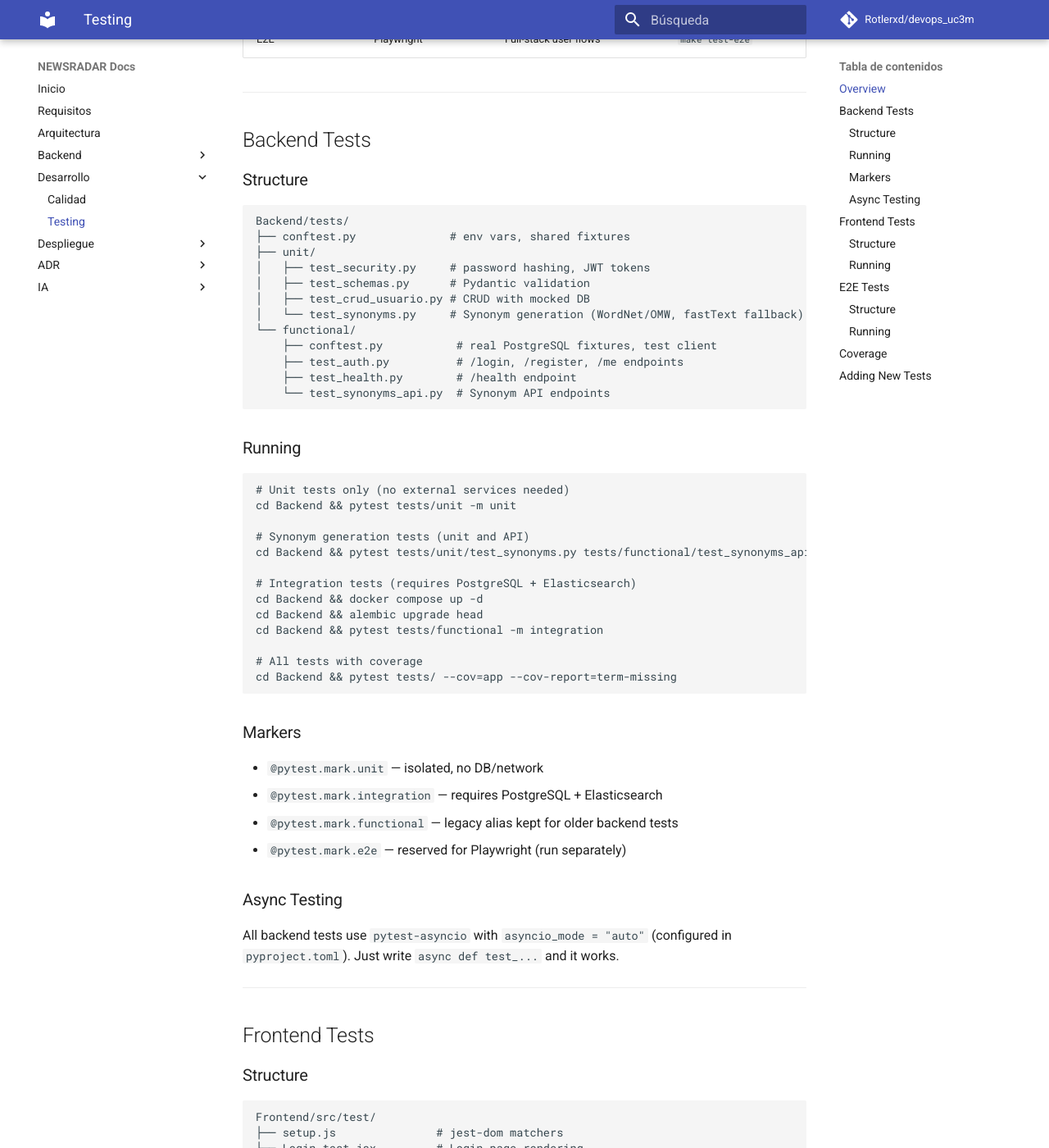
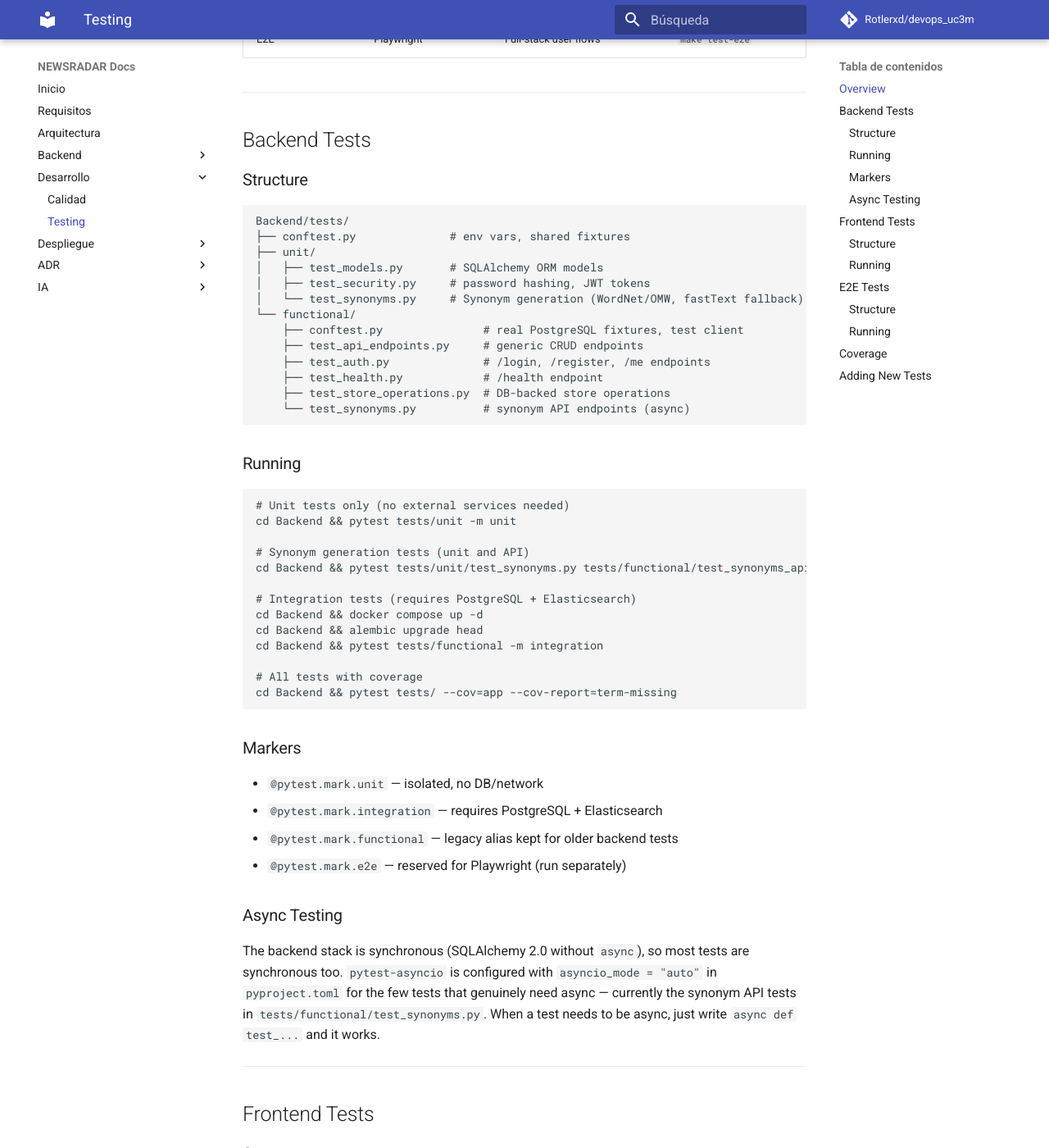
Before and after one commit to Rotlerxd/devops_uc3m, an MkDocs documentation site: the page built from docs/development/testing.md, in a window 1280 px wide and 1400 px high, scrolled down 616 px. Shown: the whole window at 82% size. Built offline with MkDocs 1.6.1 and Material for MkDocs 9.7.7, drawn with Linux system fonts in a browser that asks for light colours; comment, search, counter and statistics services are not loaded.

Commit message:
docs(testing): alinear estructura de tests reales y aclarar uso parcial de async

````diff
--- a/docs/development/testing.md
+++ b/docs/development/testing.md
@@ -26,15 +26,16 @@ NEWSRADAR follows a test pyramid approach with three layers:
 Backend/tests/
 ├── conftest.py              # env vars, shared fixtures
 ├── unit/
+│   ├── test_models.py       # SQLAlchemy ORM models
 │   ├── test_security.py     # password hashing, JWT tokens
-│   ├── test_schemas.py      # Pydantic validation
-│   ├── test_crud_usuario.py # CRUD with mocked DB
 │   └── test_synonyms.py     # Synonym generation (WordNet/OMW, fastText fallback)
 └── functional/
-    ├── conftest.py           # real PostgreSQL fixtures, test client
-    ├── test_auth.py          # /login, /register, /me endpoints
-    ├── test_health.py        # /health endpoint
-    └── test_synonyms_api.py  # Synonym API endpoints
+    ├── conftest.py               # real PostgreSQL fixtures, test client
+    ├── test_api_endpoints.py     # generic CRUD endpoints
+    ├── test_auth.py              # /login, /register, /me endpoints
+    ├── test_health.py            # /health endpoint
+    ├── test_store_operations.py  # DB-backed store operations
+    └── test_synonyms.py          # synonym API endpoints (async)
 ```
 
 ### Running
@@ -64,7 +65,7 @@ cd Backend && pytest tests/ --cov=app --cov-report=term-missing
 
 ### Async Testing
 
-All backend tests use `pytest-asyncio` with `asyncio_mode = "auto"` (configured in `pyproject.toml`). Just write `async def test_...` and it works.
+The backend stack is synchronous (SQLAlchemy 2.0 without `async`), so most tests are synchronous too. `pytest-asyncio` is configured with `asyncio_mode = "auto"` in `pyproject.toml` for the few tests that genuinely need async — currently the synonym API tests in `tests/functional/test_synonyms.py`. When a test needs to be async, just write `async def test_...` and it works.
 
 ---
 
````
